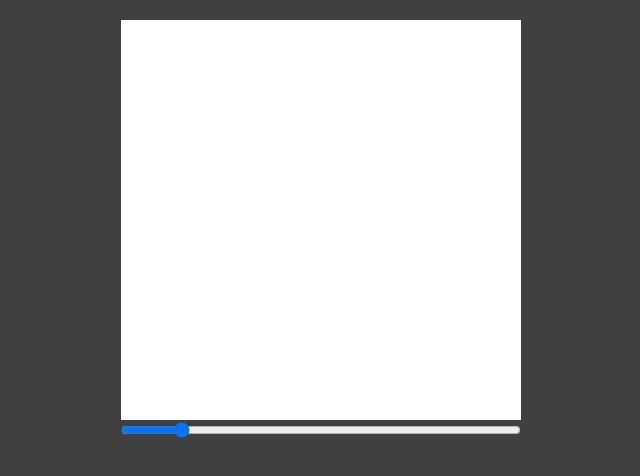
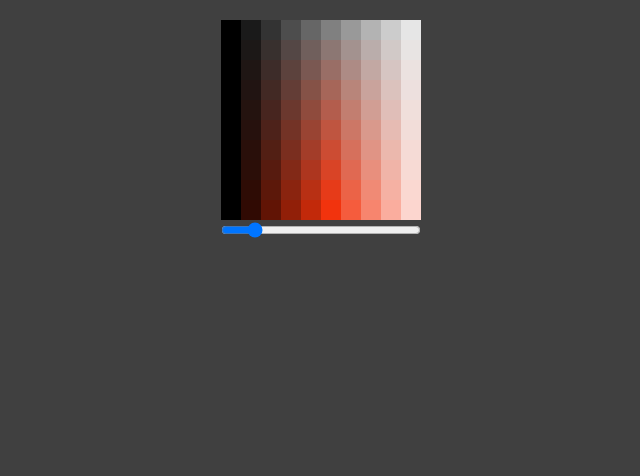
Before and after one commit to HrishikShaji/hrishixui, a Next.js app: page / in a window 1280 px wide. Shown: the top 476 px of the page, without its empty margins (319-959 px from the left). Built offline with nearby package versions, Linux system fonts and the light colour scheme.

Commit message:
InputColor code stable but performance low

```diff
--- a/app/components/InputColor.tsx
+++ b/app/components/InputColor.tsx
@@ -8,31 +8,19 @@ export type Color = {
   light: number;
 };
 
-const getGrids = () => {
-  const cols = 10;
+const GenerateGrids = ({ cols, hue }: { cols: number; hue: string }) => {
   let grids: Color[][] = [];
   for (let r = 0; r < cols; r++) {
     grids[r] = [];
     for (let c = 0; c < cols; c++) {
       grids[r][c] = {
-        hue: c * (100 / cols),
+        hue: c * (360 / cols),
         saturation: c * (100 / cols),
-        light: c * (100 / cols),
+        light: r * (100 / cols),
       };
     }
   }
-  return grids;
-};
-
-export const InputColor = () => {
-  const [grids, setGrids] = useState<Color[][]>([]);
-  const [range, setRange] = useState("");
-  useEffect(() => {
-    setGrids(getGrids());
-  }, [range]);
   return (
-    <div>
-      <div className="">
     <div className="flex ">
       {grids.map((grid, i) => (
         <div key={i} className="flex flex-col">
@@ -41,24 +29,34 @@ export const InputColor = () => {
             return (
               <div
                 style={{
-                      backgroundColor: `hsl(${parseInt(range)},${
-                        item.saturation
-                      }%,${item.light}%) `,
+                  backgroundColor: `hsl(${parseInt(hue)},${item.saturation}%,${
+                    item.light
+                  }%) `,
                 }}
                 key={k}
-                    className="w-10 h-10 bg-white text-center"
+                className="w-5 h-5 bg-white text-center"
               ></div>
             );
           })}
         </div>
       ))}
     </div>
+  );
+};
+
+export const InputColor = () => {
+  const [hue, setHue] = useState("10");
+
+  return (
+    <div>
+      <GenerateGrids cols={10} hue={hue} />
+      <div className="">
         <input
           className="w-full"
           type="range"
           min="0"
           max="360"
-          onChange={(e) => setRange(e.target.value)}
+          onChange={(e) => setHue(e.target.value)}
         />
       </div>
     </div>
```
Lines whose indentation alone changed are shown as unchanged.
